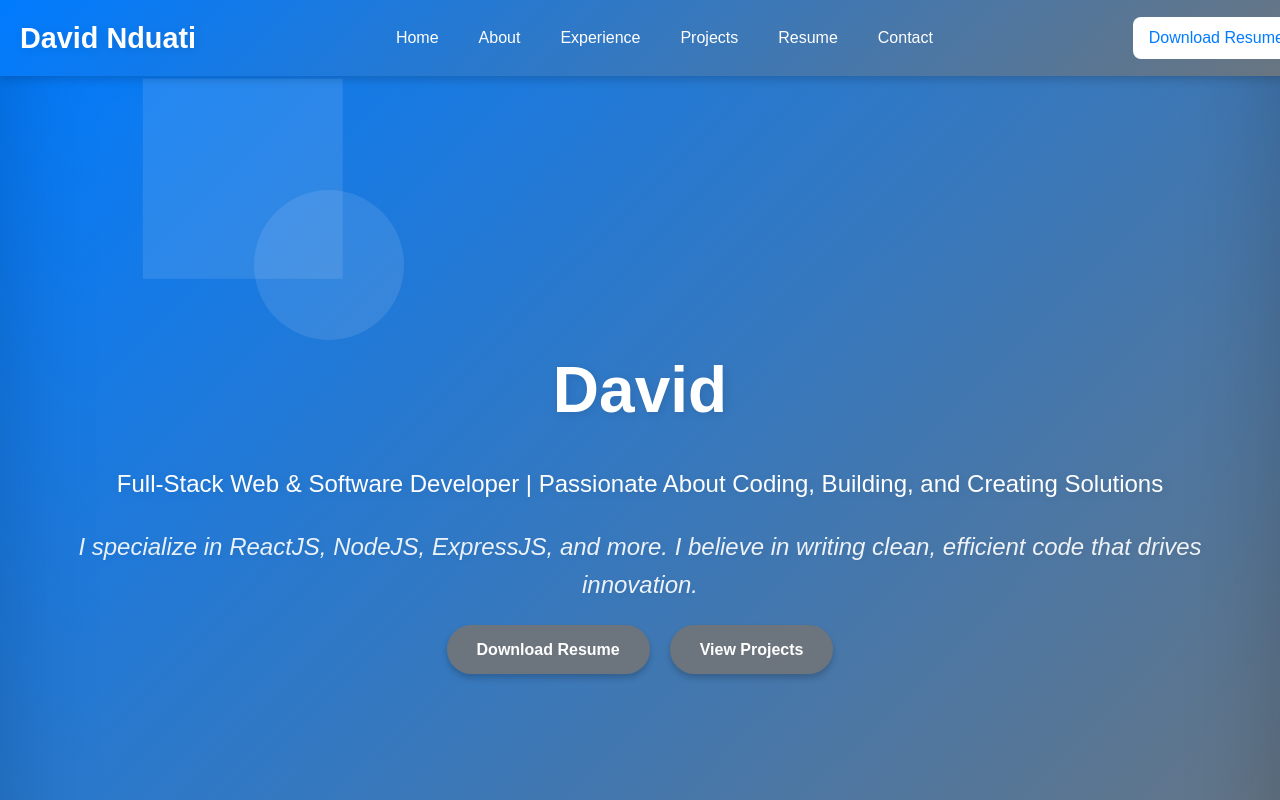
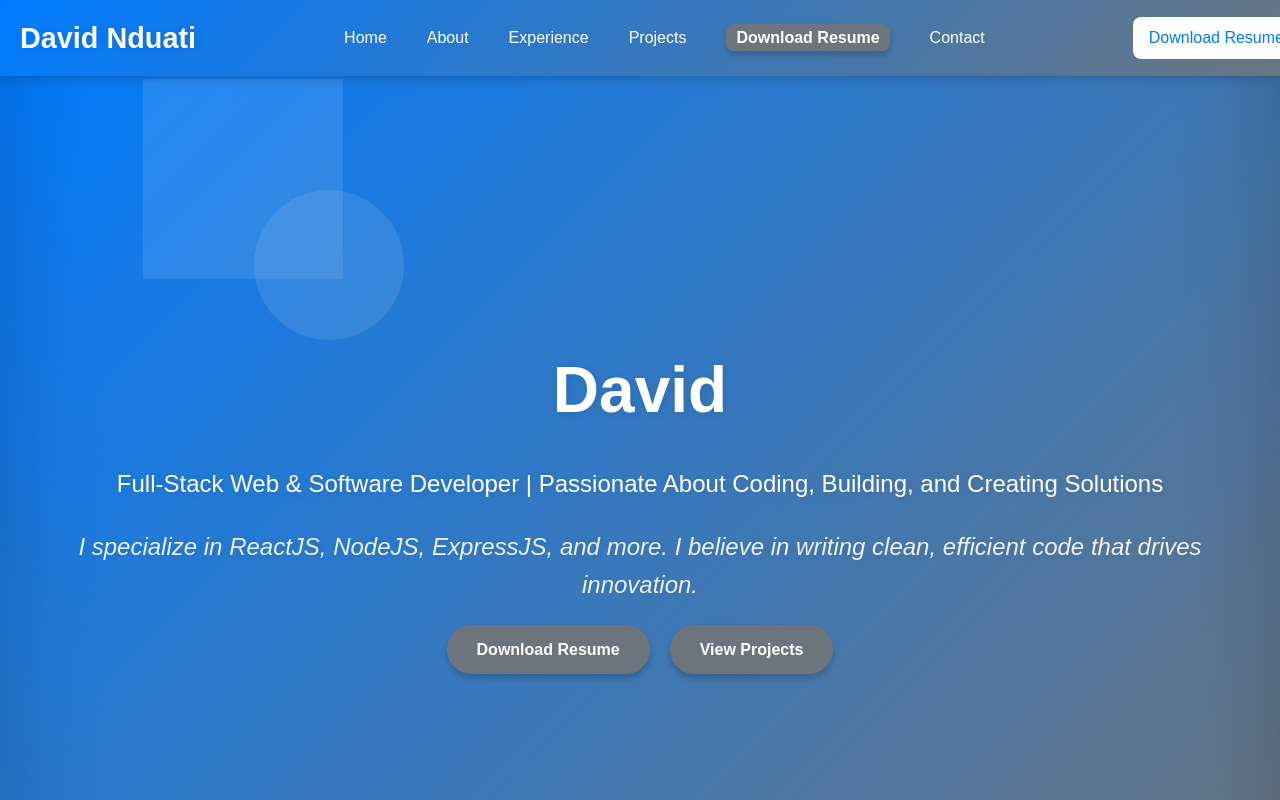
Before and after one commit to D-nduati/PortFolio4, a React (Create React App) app: page / in a window 1280 px wide. Shown: the top 800 px of the page. Built offline with nearby package versions, Linux system fonts and the light colour scheme.

Commit message:
fix: updated reseme download

```diff
--- a/src/components/Home.jsx
+++ b/src/components/Home.jsx
@@ -9,7 +9,10 @@ const Home = () => {
         <p className="animated-text">Full-Stack Web & Software Developer | Passionate About Coding, Building, and Creating Solutions</p>
         <p className="intro-text">I specialize in ReactJS, NodeJS, ExpressJS, and more. I believe in writing clean, efficient code that drives innovation.</p>
         <div className="button-container">
-          <a href="/path/to/resume.pdf" download className="resume-button floating-button">Download Resume</a>
+        <a href="resume.pdf" download="David Nduati Resume.pdf" className="resume-button floating-button">
+  Download Resume
+</a>
+
           <a href="#projects" className="view-projects-button floating-button">View Projects</a>
         </div>
       </div>
@@ -22,20 +25,3 @@ const Home = () => {
 };
 
 export default Home;
-// import React from 'react';
-// import './styles/Home.css';
-
-// const Home = () => {
-//   return (
-//     <section id="home" className="home-section">
-//       <div className="home-content">
-//         <h1 className="animated-text">Your Name</h1>
-//         <p className="animated-text">Full-Stack Web & Software Developer</p>
-//         <a href="/path/to/resume.pdf" download className="resume-button floating-button">Download Resume</a>
-//         <a href="#projects" className="view-projects-button floating-button">View Projects</a>
-//       </div>
-//     </section>
-//   );
-// };
-
-// export default Home;
--- a/src/components/NavBar.jsx
+++ b/src/components/NavBar.jsx
@@ -33,10 +33,14 @@ const Navbar = () => {
         <Link to="about" smooth={true} onClick={() => setIsMobile(false)}>About</Link>
         <Link to="experience" smooth={true} onClick={() => setIsMobile(false)}>Experience</Link>
         <Link to="projects" smooth={true} onClick={() => setIsMobile(false)}>Projects</Link>
-        <Link to="resume" smooth={true} onClick={() => setIsMobile(false)}>Resume</Link>
+        <Link to="resume" smooth={true} onClick={() => setIsMobile(false)}>
+        <a href="resume.pdf" download="David Nduati Resume.pdf" className="resume-button floating-button">
+  Download Resume
+</a>
+</Link>
         <Link to="contact" smooth={true} onClick={() => setIsMobile(false)}>Contact</Link>
       </div>
-      <a href="/path/to/resume.pdf" download className="resume-download-button">Download Resume</a>
+      <a href="resume.pdf" download className="resume-download-button">Download Resume</a>
       <div className="hamburger" onClick={toggleMobileMenu}>
         <div className="line"></div>
         <div className="line"></div>
```
Also changed, not shown: 1 other file (tests, documents, lock files or other folders).
